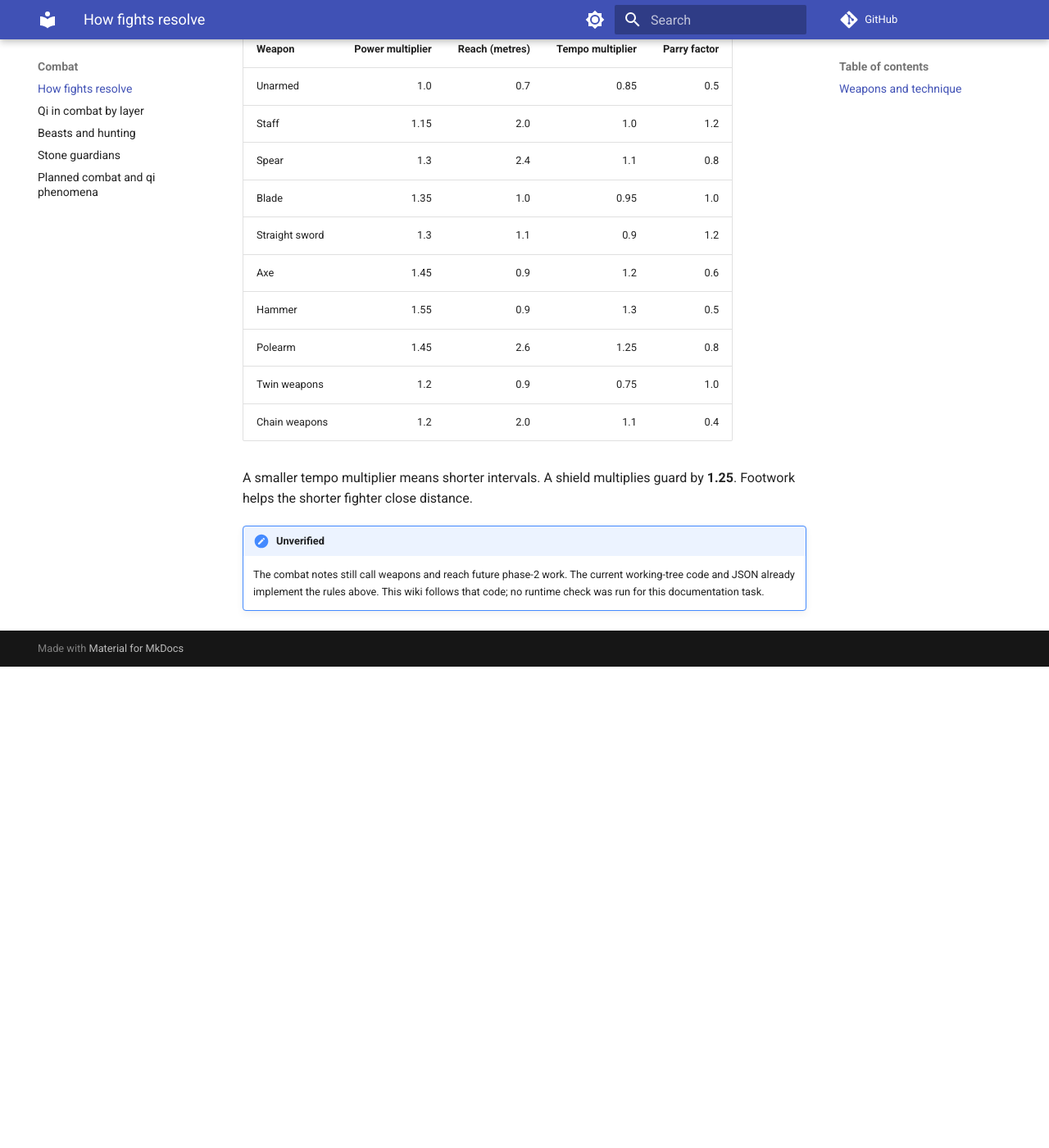
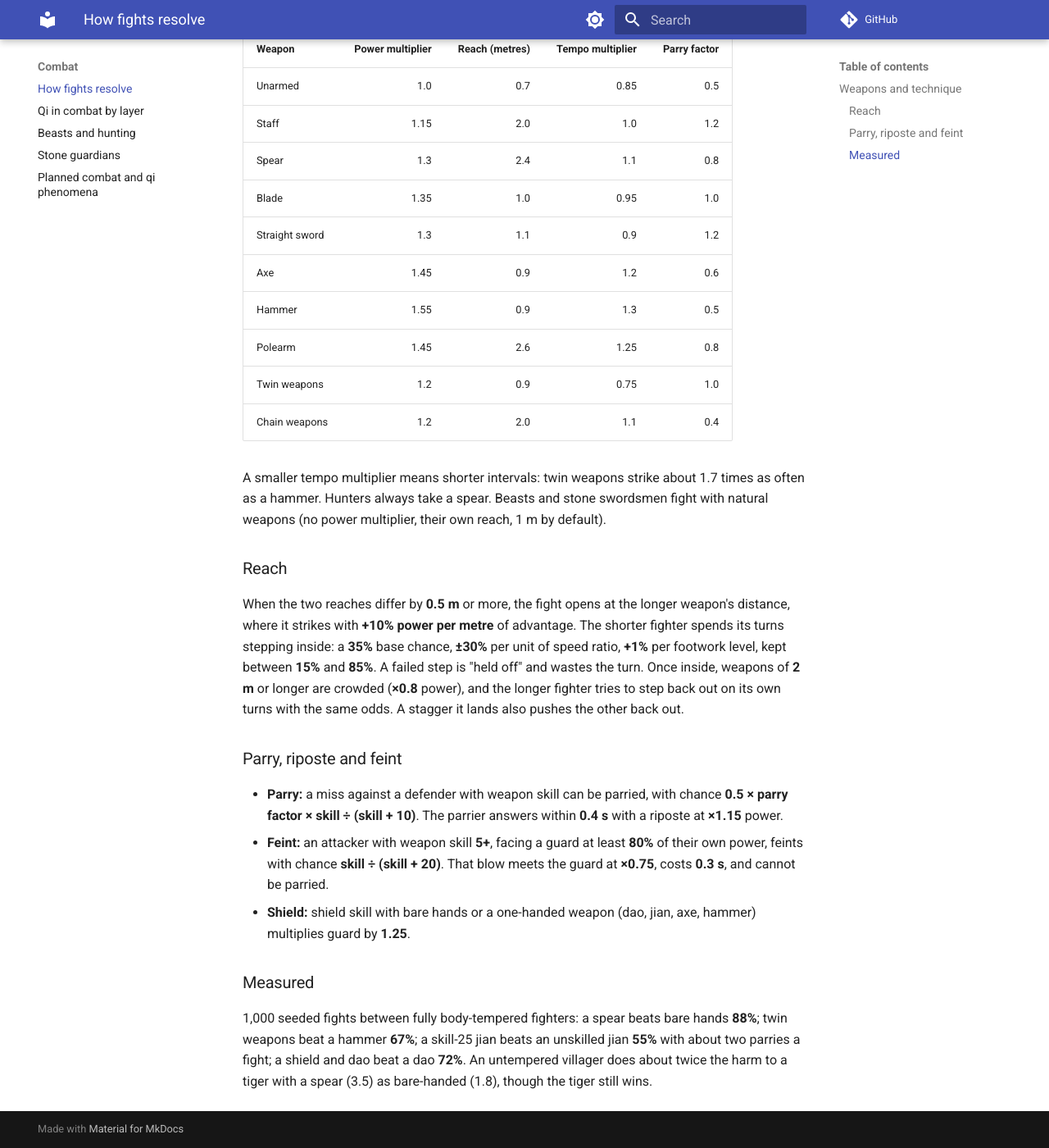
Before and after one commit to Zakhele-TechWannabe/crown-of-ash, an MkDocs documentation site: the page built from wiki/combat/resolution.md, in a window 1280 px wide and 1400 px high, scrolled down 1457 px. Shown: the whole window at 82% size. Built offline with MkDocs 1.6.1 and Material for MkDocs 9.7.7, drawn with Linux system fonts in a browser that asks for light colours; comment, search, counter and statistics services are not loaded; before the commit the page ends 2270 px from its top, so only the background shows below that.

Commit message:
Combat phase 2: weapons, reach, tempo, parries, ripostes, feints, shields; wiki updated
Co-Authored-By: Claude Opus 5.5 <noreply@anthropic.com>

```diff
--- a/wiki/combat/resolution.md
+++ b/wiki/combat/resolution.md
@@ -43,7 +43,18 @@ The current fighter selects the weapon matching the person's highest positive we
 | Twin weapons | 1.2 | 0.9 | 0.75 | 1.0 |
 | Chain weapons | 1.2 | 2.0 | 1.1 | 0.4 |
 
-A smaller tempo multiplier means shorter intervals. A shield multiplies guard by **1.25**. Footwork helps the shorter fighter close distance.
+A smaller tempo multiplier means shorter intervals: twin weapons strike about 1.7 times as often as a hammer. Hunters always take a spear. Beasts and stone swordsmen fight with natural weapons (no power multiplier, their own reach, 1 m by default).
 
-!!! note "Unverified"
-    The combat notes still call weapons and reach future phase-2 work. The current working-tree code and JSON already implement the rules above. This wiki follows that code; no runtime check was run for this documentation task.
+### Reach
+
+When the two reaches differ by **0.5 m** or more, the fight opens at the longer weapon's distance, where it strikes with **+10% power per metre** of advantage. The shorter fighter spends its turns stepping inside: a **35%** base chance, **±30%** per unit of speed ratio, **+1%** per footwork level, kept between **15%** and **85%**. A failed step is "held off" and wastes the turn. Once inside, weapons of **2 m** or longer are crowded (**×0.8** power), and the longer fighter tries to step back out on its own turns with the same odds. A stagger it lands also pushes the other back out.
+
+### Parry, riposte and feint
+
+- **Parry:** a miss against a defender with weapon skill can be parried, with chance **0.5 × parry factor × skill ÷ (skill + 10)**. The parrier answers within **0.4 s** with a riposte at **×1.15** power.
+- **Feint:** an attacker with weapon skill **5+**, facing a guard at least **80%** of their own power, feints with chance **skill ÷ (skill + 20)**. That blow meets the guard at **×0.75**, costs **0.3 s**, and cannot be parried.
+- **Shield:** shield skill with bare hands or a one-handed weapon (dao, jian, axe, hammer) multiplies guard by **1.25**.
+
+### Measured
+
+1,000 seeded fights between fully body-tempered fighters: a spear beats bare hands **88%**; twin weapons beat a hammer **67%**; a skill-25 jian beats an unskilled jian **55%** with about two parries a fight; a shield and dao beat a dao **72%**. An untempered villager does about twice the harm to a tiger with a spear (3.5) as bare-handed (1.8), though the tiger still wins.
```
Also changed, not shown: docs/combat.md (+39 -1 lines), wiki/combat/planned.md (+1 -2 lines), wiki/combat/qi.md (+1 -1 lines), wiki/reference/changelog.md (+6 -0 lines), wiki/reference/maintaining.md (+1 -1 lines), 5 other files.
